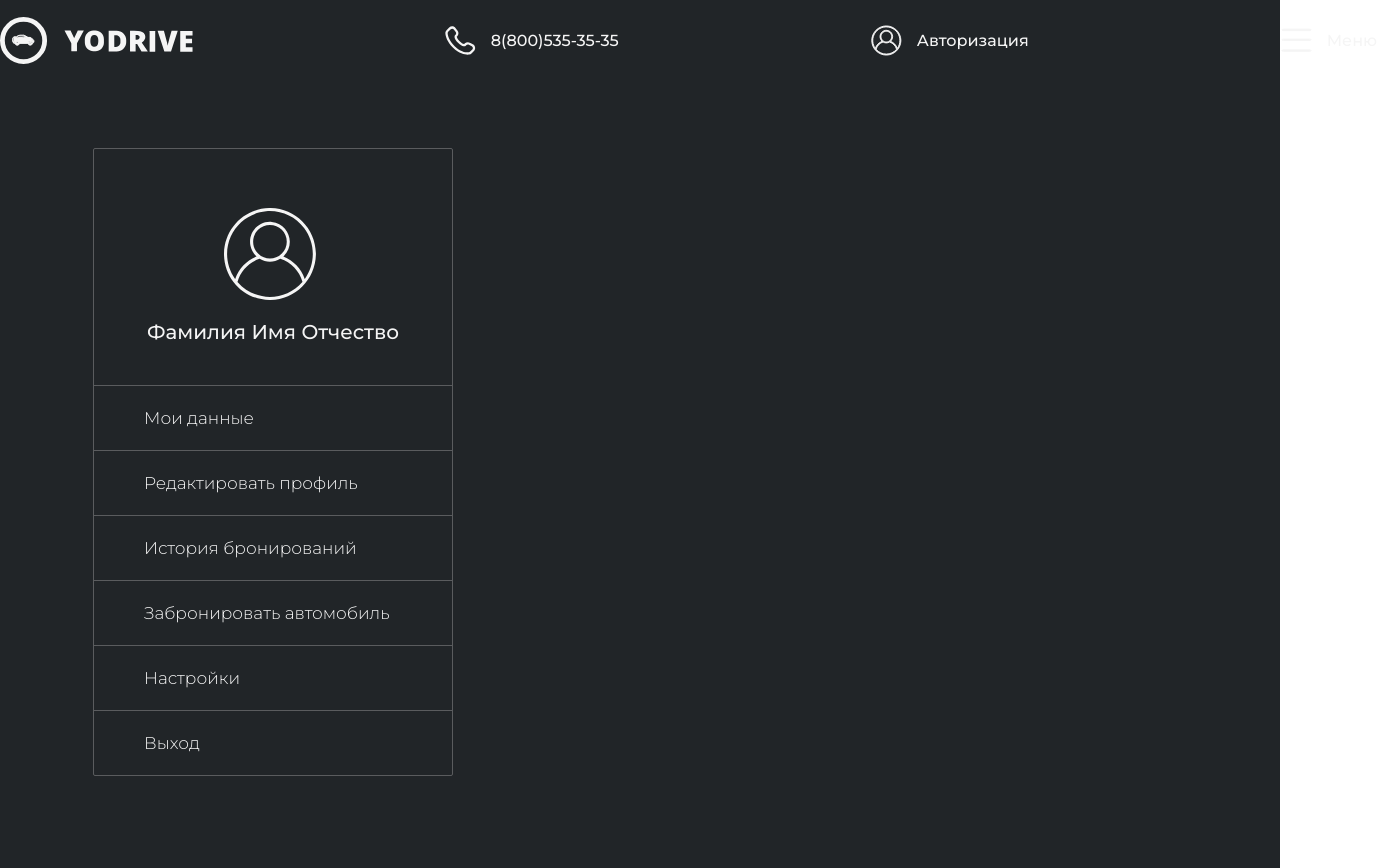
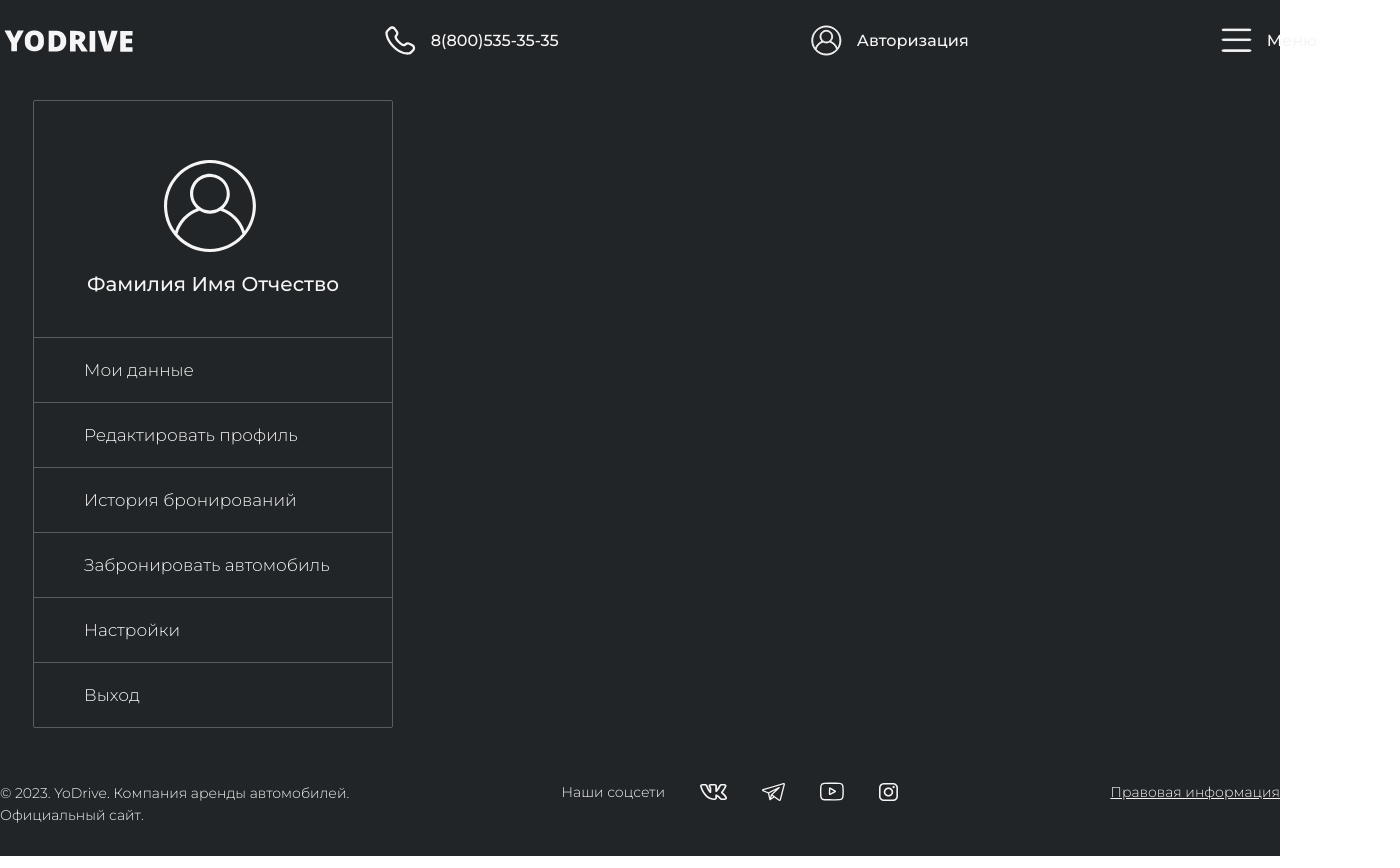
Before and after one commit to YoDrive/Course_Work, a React (Create React App) app in the folder YoCars/yo_cars_client/: page /lkClient in a window 1280 px wide. Shown: the top 868 px of the page, 1400 px wide, since content can reach past the window. Built offline with nearby package versions, Linux system fonts and the light colour scheme; a web font is replaced by a local one.

Commit message:
Множество изменений, но так и не знаю как правильно пофиксить header, пока что такое временное решение

```diff
--- a/YoCars/yo_cars_client/src/App.css
+++ b/YoCars/yo_cars_client/src/App.css
@@ -10,4 +10,6 @@
 
 .App {
   background-color: #212528;
+  min-height: 100vh;
+  height: 100%;
 }
--- a/YoCars/yo_cars_client/src/App.tsx
+++ b/YoCars/yo_cars_client/src/App.tsx
@@ -3,13 +3,11 @@
 import HomePage from "./components/homePage/homePage";
 import  LKClient  from './components/privateOffice/lkClient';
 import {BrowserRouter, Routes, Route, Navigate } from "react-router-dom";
-import Header from "../src/components/header/header"
 import Footer from "../src/components/footer/footer"
 
 function App() {
   return (
     <div className="App">
-      <Header/>
       <BrowserRouter>
         <Routes>
             <Route  path="/" element={<HomePage/>} />
--- a/YoCars/yo_cars_client/src/components/footer/footer.module.css
+++ b/YoCars/yo_cars_client/src/components/footer/footer.module.css
@@ -1,9 +1,14 @@
+.container {
+    display: flex;
+    justify-content: center;
+    width: 100%;
+}
+
 .footer {
     display: flex;
     align-items: center;
-    justify-content: center;
-    gap: 215px;
-    width: auto;
+    justify-content: space-between;
+    width: 1400px;
     height: 128px;
 }
 
--- a/YoCars/yo_cars_client/src/components/footer/footer.tsx
+++ b/YoCars/yo_cars_client/src/components/footer/footer.tsx
@@ -8,6 +8,7 @@
 export function Footer() {
 
     return (
+        <div className={styles.container}>
             <div className={styles.footer}>
                 <p className={styles.footerInfo}>© 2023. YoDrive. Компания аренды автомобилей.<br/>Официальный сайт.</p>
                 <div className={styles.links}>
@@ -19,6 +20,7 @@
                 </div>
                 <p className={styles.footerLink}>Правовая информация</p>
             </div>
+        </div>
     )
 }
 
--- a/YoCars/yo_cars_client/src/components/homePage/intro/intro.tsx
+++ b/YoCars/yo_cars_client/src/components/homePage/intro/intro.tsx
@@ -3,11 +3,13 @@
 import firstImage from '../../../assets/firstImage.svg';
 import secondImage from '../../../assets/secondImage.svg';
 import thirdImage from '../../../assets/thirdImage.svg';
+import Header from "../../header/header";
 
 export function Intro() {
 
     return (
         <div className={styles.content}>
+            <Header/>
             <div className={styles.introInfoContainer}>
                 <div className={styles.introInfo}>
                     <h1 className={styles.title}>YoDrive</h1>
--- a/YoCars/yo_cars_client/src/components/privateOffice/lkClient.module.css
+++ b/YoCars/yo_cars_client/src/components/privateOffice/lkClient.module.css
@@ -1,3 +1,6 @@
 .lkClientContainer {
+    display: flex;
+    flex-direction: column;
     text-align: center;
+    align-items: center;
 }
--- a/YoCars/yo_cars_client/src/components/privateOffice/office/office.module.css
+++ b/YoCars/yo_cars_client/src/components/privateOffice/office/office.module.css
@@ -1,12 +1,7 @@
 .content {
     display: flex;
-    flex-direction: row;
-    align-items: center;
-    height: 743px;
-    -webkit-background-size: cover;
-    -moz-background-size: cover;
-    -o-background-size: cover;
-    background-size: cover;
+    flex-direction: column;
+    width: 1400px;
 }
 .menu{
     width: 360px;
@@ -57,3 +52,9 @@
 .menuButton:active{
     background-color: #5A5C5E;
 }
+
+.container {
+    display: flex;
+    width: 100%;
+    justify-content: center;
+}
--- a/YoCars/yo_cars_client/src/components/privateOffice/office/office.tsx
+++ b/YoCars/yo_cars_client/src/components/privateOffice/office/office.tsx
@@ -1,11 +1,14 @@
 import React from 'react';
 import styles from './office.module.css';
 import User from '../../../assets/user.svg'
+import Header from "../../header/header";
 
 export function Office() {
 
     return (
+        <div className={styles.container}>
             <div className={styles.content}>
+                <Header/>
                 <div className={styles.menu}>
                     <div className={styles.menuHead}>
                         <img className={styles.headIcon} src={User} alt=""></img>
@@ -21,6 +24,7 @@
                     </div>
                 </div>
             </div>
+        </div>
     );
 }
 
```
Lines whose indentation alone changed are shown as unchanged.
